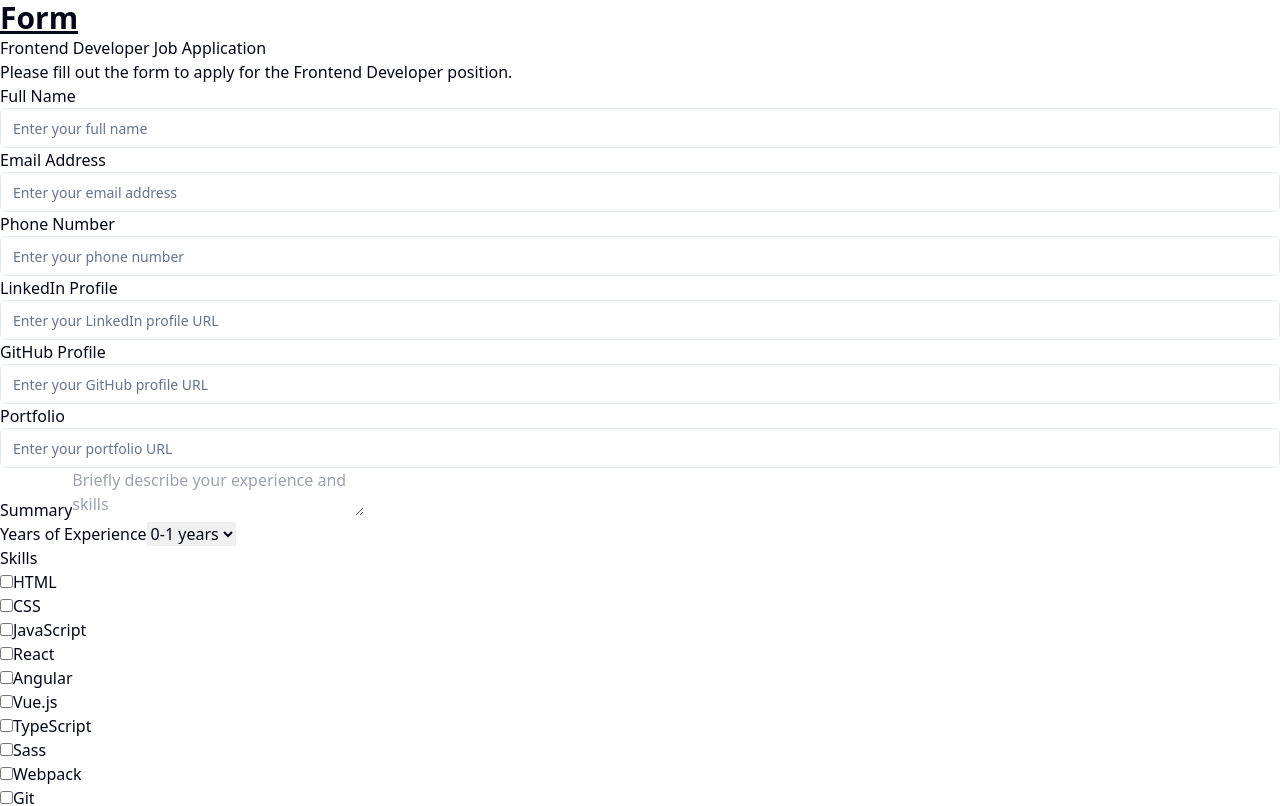
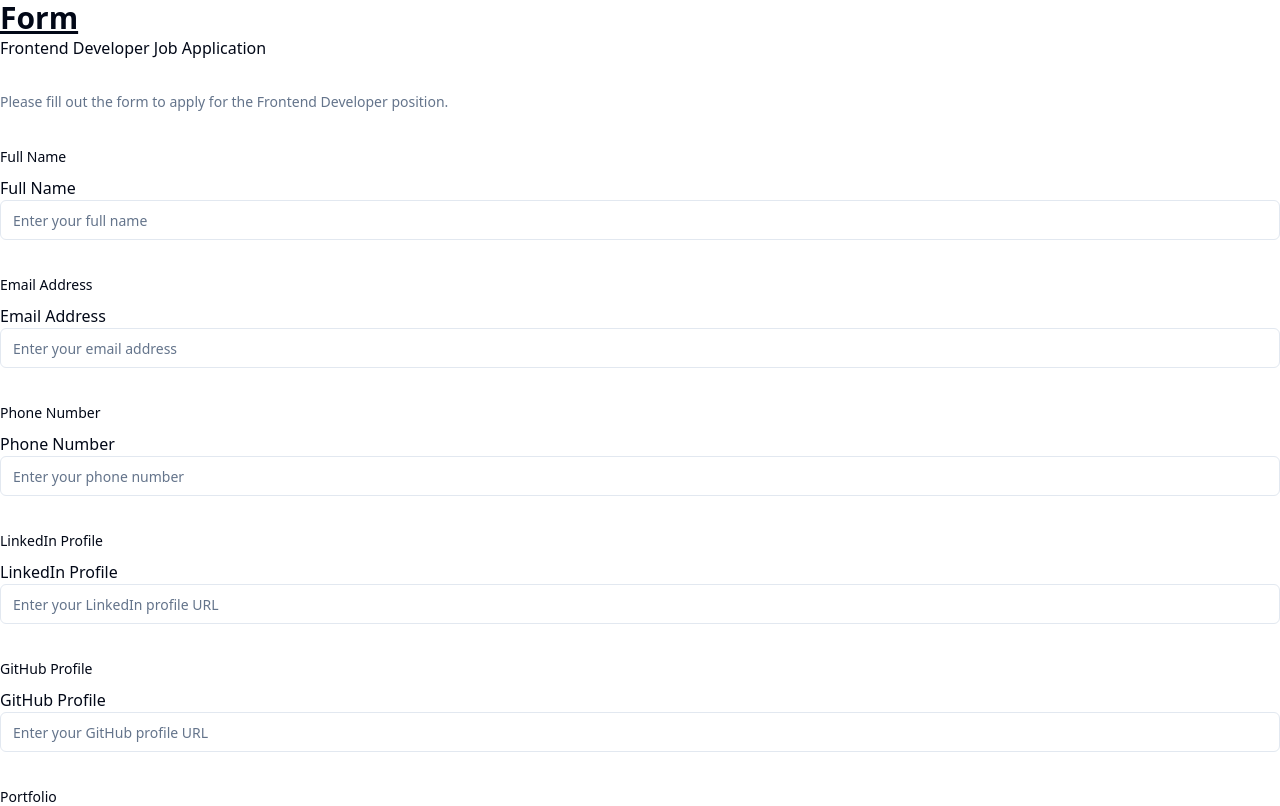
Before and after one commit to SpiraAi/spira-form, a React (Vite) app: page / in a window 1280 px wide. Shown: the top 806 px of the page. Built offline with nearby package versions, Linux system fonts and the light colour scheme.

Commit message:
chore: Refactor FormBuilder component and update form dependencies

```diff
--- /dev/null
+++ b/src/components/ui/form.tsx
@@ -0,0 +1,176 @@
+import * as React from "react"
+import * as LabelPrimitive from "@radix-ui/react-label"
+import { Slot } from "@radix-ui/react-slot"
+import {
+  Controller,
+  ControllerProps,
+  FieldPath,
+  FieldValues,
+  FormProvider,
+  useFormContext,
+} from "react-hook-form"
+
+import { cn } from "@/lib/utils"
+import { Label } from "@/components/ui/label"
+
+const Form = FormProvider
+
+type FormFieldContextValue<
+  TFieldValues extends FieldValues = FieldValues,
+  TName extends FieldPath<TFieldValues> = FieldPath<TFieldValues>
+> = {
+  name: TName
+}
+
+const FormFieldContext = React.createContext<FormFieldContextValue>(
+  {} as FormFieldContextValue
+)
+
+const FormField = <
+  TFieldValues extends FieldValues = FieldValues,
+  TName extends FieldPath<TFieldValues> = FieldPath<TFieldValues>
+>({
+  ...props
+}: ControllerProps<TFieldValues, TName>) => {
+  return (
+    <FormFieldContext.Provider value={{ name: props.name }}>
+      <Controller {...props} />
+    </FormFieldContext.Provider>
+  )
+}
+
+const useFormField = () => {
+  const fieldContext = React.useContext(FormFieldContext)
+  const itemContext = React.useContext(FormItemContext)
+  const { getFieldState, formState } = useFormContext()
+
+  const fieldState = getFieldState(fieldContext.name, formState)
+
+  if (!fieldContext) {
+    throw new Error("useFormField should be used within <FormField>")
+  }
+
+  const { id } = itemContext
+
+  return {
+    id,
+    name: fieldContext.name,
+    formItemId: `${id}-form-item`,
+    formDescriptionId: `${id}-form-item-description`,
+    formMessageId: `${id}-form-item-message`,
+    ...fieldState,
+  }
+}
+
+type FormItemContextValue = {
+  id: string
+}
+
+const FormItemContext = React.createContext<FormItemContextValue>(
+  {} as FormItemContextValue
+)
+
+const FormItem = React.forwardRef<
+  HTMLDivElement,
+  React.HTMLAttributes<HTMLDivElement>
+>(({ className, ...props }, ref) => {
+  const id = React.useId()
+
+  return (
+    <FormItemContext.Provider value={{ id }}>
+      <div ref={ref} className={cn("space-y-2", className)} {...props} />
+    </FormItemContext.Provider>
+  )
+})
+FormItem.displayName = "FormItem"
+
+const FormLabel = React.forwardRef<
+  React.ElementRef<typeof LabelPrimitive.Root>,
+  React.ComponentPropsWithoutRef<typeof LabelPrimitive.Root>
+>(({ className, ...props }, ref) => {
+  const { error, formItemId } = useFormField()
+
+  return (
+    <Label
+      ref={ref}
+      className={cn(error && "text-destructive", className)}
+      htmlFor={formItemId}
+      {...props}
+    />
+  )
+})
+FormLabel.displayName = "FormLabel"
+
+const FormControl = React.forwardRef<
+  React.ElementRef<typeof Slot>,
+  React.ComponentPropsWithoutRef<typeof Slot>
+>(({ ...props }, ref) => {
+  const { error, formItemId, formDescriptionId, formMessageId } = useFormField()
+
+  return (
+    <Slot
+      ref={ref}
+      id={formItemId}
+      aria-describedby={
+        !error
+          ? `${formDescriptionId}`
+          : `${formDescriptionId} ${formMessageId}`
+      }
+      aria-invalid={!!error}
+      {...props}
+    />
+  )
+})
+FormControl.displayName = "FormControl"
+
+const FormDescription = React.forwardRef<
+  HTMLParagraphElement,
+  React.HTMLAttributes<HTMLParagraphElement>
+>(({ className, ...props }, ref) => {
+  const { formDescriptionId } = useFormField()
+
+  return (
+    <p
+      ref={ref}
+      id={formDescriptionId}
+      className={cn("text-sm text-muted-foreground", className)}
+      {...props}
+    />
+  )
+})
+FormDescription.displayName = "FormDescription"
+
+const FormMessage = React.forwardRef<
+  HTMLParagraphElement,
+  React.HTMLAttributes<HTMLParagraphElement>
+>(({ className, children, ...props }, ref) => {
+  const { error, formMessageId } = useFormField()
+  const body = error ? String(error?.message) : children
+
+  if (!body) {
+    return null
+  }
+
+  return (
+    <p
+      ref={ref}
+      id={formMessageId}
+      className={cn("text-sm font-medium text-destructive", className)}
+      {...props}
+    >
+      {body}
+    </p>
+  )
+})
+FormMessage.displayName = "FormMessage"
+
+export {
+  useFormField,
+  Form,
+  FormItem,
+  FormLabel,
+  FormControl,
+  FormDescription,
+  FormMessage,
+  FormField,
+}
--- /dev/null
+++ b/src/components/ui/label.tsx
@@ -0,0 +1,24 @@
+import * as React from "react"
+import * as LabelPrimitive from "@radix-ui/react-label"
+import { cva, type VariantProps } from "class-variance-authority"
+
+import { cn } from "@/lib/utils"
+
+const labelVariants = cva(
+  "text-sm font-medium leading-none peer-disabled:cursor-not-allowed peer-disabled:opacity-70"
+)
+
+const Label = React.forwardRef<
+  React.ElementRef<typeof LabelPrimitive.Root>,
+  React.ComponentPropsWithoutRef<typeof LabelPrimitive.Root> &
+    VariantProps<typeof labelVariants>
+>(({ className, ...props }, ref) => (
+  <LabelPrimitive.Root
+    ref={ref}
+    className={cn(labelVariants(), className)}
+    {...props}
+  />
+))
+Label.displayName = LabelPrimitive.Root.displayName
+
+export { Label }
--- /dev/null
+++ b/src/components/ui/textarea.tsx
@@ -0,0 +1,24 @@
+import * as React from "react"
+
+import { cn } from "@/lib/utils"
+
+export interface TextareaProps
+  extends React.TextareaHTMLAttributes<HTMLTextAreaElement> {}
+
+const Textarea = React.forwardRef<HTMLTextAreaElement, TextareaProps>(
+  ({ className, ...props }, ref) => {
+    return (
+      <textarea
+        className={cn(
+          "flex min-h-[80px] w-full rounded-md border border-input bg-background px-3 py-2 text-sm ring-offset-background placeholder:text-muted-foreground focus-visible:outline-none focus-visible:ring-2 focus-visible:ring-ring focus-visible:ring-offset-2 disabled:cursor-not-allowed disabled:opacity-50",
+          className
+        )}
+        ref={ref}
+        {...props}
+      />
+    )
+  }
+)
+Textarea.displayName = "Textarea"
+
+export { Textarea }
--- a/src/form-components/FormBuilder.tsx
+++ b/src/form-components/FormBuilder.tsx
@@ -1,43 +1,76 @@
-import React, { useState } from 'react';
+import React from 'react';
+import { useForm, Controller } from "react-hook-form";
+import { zodResolver } from "@hookform/resolvers/zod";
+import { z, ZodTypeAny } from "zod";
 import { FormSchema } from '../types/FormSchema';
 import { FormFieldComponent } from './FormFields';
 import { Button } from '@/components/ui/button';
+import {
+  Form,
+  FormControl,
+  FormDescription,
+  FormField,
+  FormItem,
+  FormLabel,
+  FormMessage,
+} from "@/components/ui/form";
 
 interface FormBuilderProps {
   schema: FormSchema;
 }
 
 export const FormBuilder: React.FC<FormBuilderProps> = ({ schema }) => {
-  const initialFormState = schema.fields.reduce((acc, field) => {
-    acc[field.name] = '';
-    return acc;
-  }, {} as { [key: string]: string });
+  // Create a Zod schema dynamically based on the provided form schema
+  const zodSchema: { [key: string]: ZodTypeAny } = {};
+  schema.fields.forEach((field) => {
+    if (field.required) {
+      zodSchema[field.name] = z.string().nonempty(`${field.label} is required`);
+    } else {
+      zodSchema[field.name] = z.string().optional();
+    }
+  });
 
-  const [formState, setFormState] = useState(initialFormState);
+  const formSchema = z.object(zodSchema);
 
-  const handleChange = (name: string, value: string) => {
-    setFormState((prevState) => ({ ...prevState, [name]: value }));
-  };
+  const form = useForm({
+    resolver: zodResolver(formSchema),
+    defaultValues: schema.fields.reduce((acc, field) => {
+      acc[field.name] = '';
+      return acc;
+    }, {} as { [key: string]: string }),
+  });
 
-  const handleSubmit = (event: React.FormEvent<HTMLFormElement>) => {
-    event.preventDefault();
-    console.log('Form submitted:', formState);
+  const handleSubmit = (data: any) => {
+    console.log('Form submitted:', data);
   };
 
   return (
-    <form onSubmit={handleSubmit}>
-      <h1>{schema.title}</h1>
-      <p>{schema.description}</p>
-      {schema.fields.map((field) => (
-        <FormFieldComponent
-          key={field.name}
-          field={field}
-          value={formState[field.name]}
-          onChange={handleChange}
-        />
-      ))}
-      <button type="submit">Submit Application</button>
-      <Button type="submit">Submit Application</Button>
-    </form>
+    <Form {...form}>
+      <form onSubmit={form.handleSubmit(handleSubmit)} className="space-y-8">
+        {schema.title && <h1>{schema.title}</h1>}
+        {schema.description && <FormDescription>{schema.description}</FormDescription>}
+        {schema.fields.map((field, index) => (
+          <FormField
+            key={index}
+            control={form.control}
+            name={field.name}
+            render={({ field: controllerField }) => (
+              <FormItem>
+                <FormLabel>{field.label}</FormLabel>
+                <FormControl>
+                  <FormFieldComponent
+                    field={field}
+                    value={controllerField.value}
+                    onChange={controllerField.onChange}
+                  />
+                </FormControl>
+                <FormMessage>{form.formState.errors[field.name]?.message as string}</FormMessage>
+              </FormItem>
+            )}
+          />
+        ))}
+        <Button type="submit">Submit</Button>
+      </form>
+    </Form>
   );
 };
--- a/src/form-components/FormFields.tsx
+++ b/src/form-components/FormFields.tsx
@@ -6,12 +6,12 @@
 interface FormFieldProps {
   field: FormField;
   value: string;
-  onChange: (name: string, value: string) => void;
+  onChange: (value: string) => void;
 }
 
 export const FormFieldComponent: React.FC<FormFieldProps> = ({ field, value, onChange }) => {
   const handleChange = (event: React.ChangeEvent<HTMLInputElement | HTMLTextAreaElement | HTMLSelectElement>) => {
-    onChange(field.name, event.target.value);
+    onChange(event.target.value);
   };
 
   switch (field.type) {
@@ -73,7 +73,7 @@
                   const newValue = value.split(',').includes(option.value)
                     ? value.split(',').filter((v) => v !== option.value).join(',')
                     : [...value.split(','), option.value].join(',');
-                  onChange(field.name, newValue);
+                  onChange(newValue);
                 }}
               />
               <label>{option.label}</label>
@@ -109,7 +109,7 @@
             accept={field.accept}
             required={field.required}
             onChange={(event: React.ChangeEvent<HTMLInputElement>) =>
-              onChange(field.name, event.target.files?.[0]?.name || '')
+              onChange(event.target.files?.[0]?.name || '')
             }
           />
         </div>
--- a/src/form-components/ui/InputComponent.tsx
+++ b/src/form-components/ui/InputComponent.tsx
@@ -10,7 +10,7 @@
     placeholder?: string;
     required?: boolean;
     value: string;
-    onChange: (name: string, value: string) => void;
+    onChange: (value: string) => void;
     classname?: string;
 }
 
@@ -34,7 +34,7 @@
             placeholder={placeholder}
             required={required}
             value={value}
-            onChange={(e) => onChange(name, e.target.value)}
+            onChange={(e) => onChange(e.target.value)}
         />
     </div>
   )
--- a/src/form-components/ui/TextAreaComponent.tsx
+++ b/src/form-components/ui/TextAreaComponent.tsx
@@ -1,5 +1,6 @@
 import React from 'react'
 import { cn } from '@/lib/utils';
+import { Textarea } from '@/components/ui/textarea';
 
 
 type TextAreaComponentProps = {
@@ -9,7 +10,7 @@
     placeholder?: string;
     required?: boolean;
     value: string;
-    onChange: (name: string, value: string) => void;
+    onChange: (value: string) => void;
     classname?: string;
 }
 
@@ -25,14 +26,14 @@
   return (
     <div className={cn(classname, "")}>
         <label htmlFor={name}>{label}</label>
-        <textarea
+        <Textarea
             name={name}
             id={name}
             placeholder={placeholder}
             required={required}
             value={value}
             cols={30}
-            onChange={(e) => onChange(name, e.target.value)}
+            onChange={(e) => onChange(e.target.value)}
         />
     </div>
   )
```
